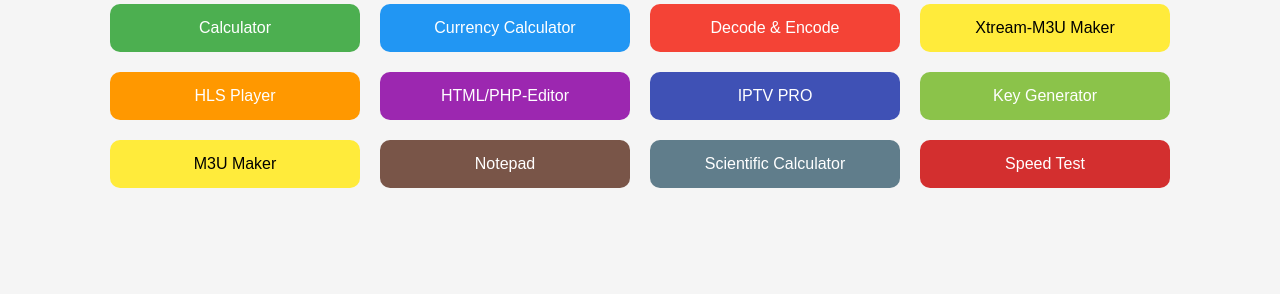
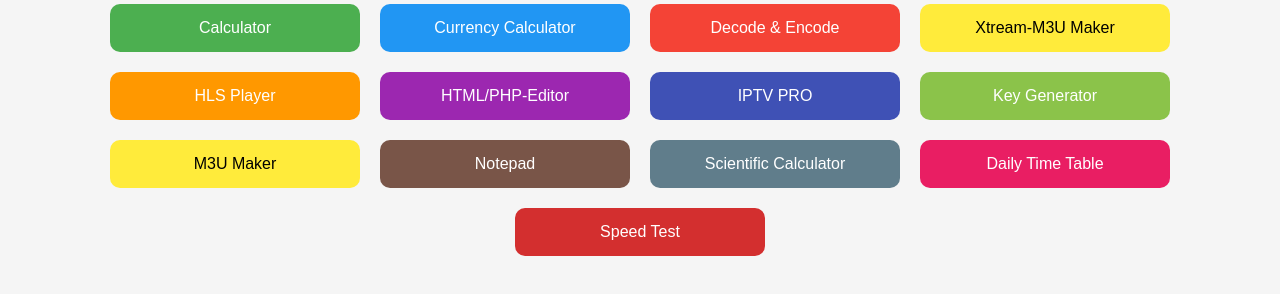
Before and after one commit to Maxmentor/html-tools, a plain HTML site: page index.html in a window 1280 px wide. Shown: the part 96-390 px from the top of the page. Drawn offline with Linux system fonts and the light colour scheme.

Commit message:
Update index.html

```diff
--- a/index.html
+++ b/index.html
@@ -113,8 +113,8 @@
     <a href="./m3u-maker.html" class="btn btn-8">M3U Maker</a>
     <a href="./Notepad.html" class="btn btn-9">Notepad</a>
     <a href="./Scientific-Calculator.html" class="btn btn-10">Scientific Calculator</a>
-    <!-- <a href="https://example11.com" class="btn btn-11">Link 11</a>
-    <a href="https://example12.com" class="btn btn-12">Link 12</a>
+   <a href="./dailytimetable.html" class="btn btn-11">Daily Time Table</a>
+    <!--  <a href="https://example12.com" class="btn btn-12">Link 12</a>
     <a href="https://example13.com" class="btn btn-13">Link 13</a>
     <a href="https://example14.com" class="btn btn-14">Link 14</a> -->
     <a href="./SpeedTest.html" class="btn btn-15">Speed Test</a>
```
